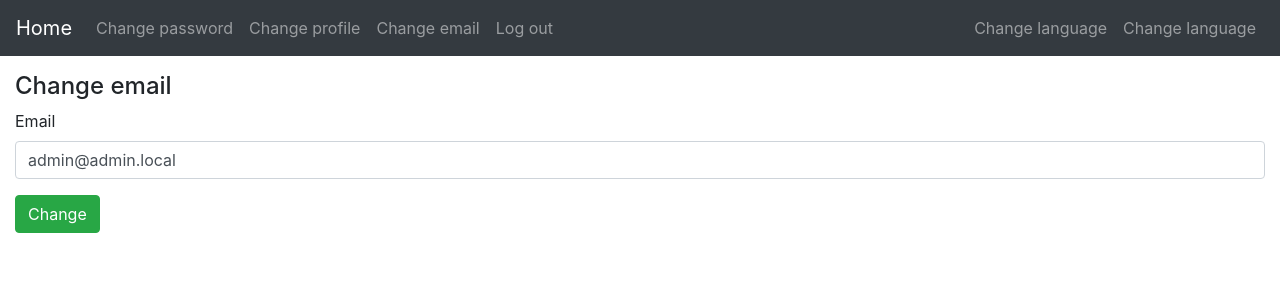
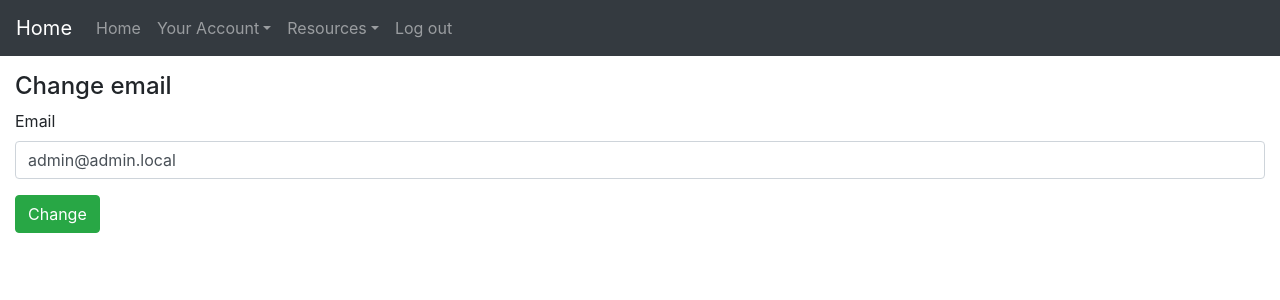
Before and after one commit to Charlie-Root/ixcp, a Django app: page /accounts/change/email/ in a window 1280 px wide. Shown: the top 300 px of the page. Run offline with Django 3.2, Linux system fonts and the light colour scheme; a user stored in the database is signed in; parts of the project's set-up code (start-up, migrations or seed data) failed here and were passed over; some libraries are stand-ins or nearby versions.

Commit message:
Update Interface
Signed-off-by: CharlieRoot <wieger.bontekoe@gmail.com>

```diff
--- a/accounts/urls.py
+++ b/accounts/urls.py
@@ -3,7 +3,7 @@ from django.urls import path
 from .views import (
     LogInView, ResendActivationCodeView, RemindUsernameView, SignUpView, ActivateView, LogOutView,
     ChangeEmailView, ChangeEmailActivateView, ChangeProfileView, ChangePasswordView,
-    RestorePasswordView, RestorePasswordDoneView, RestorePasswordConfirmView,
+    RestorePasswordView, RestorePasswordDoneView, RestorePasswordConfirmView, OverviewASN, OverviewIPv4, OverviewIPv6, OverviewRPKI, OverviewDNS
 )
 
 app_name = 'accounts'
@@ -27,4 +27,11 @@ urlpatterns = [
     path('change/password/', ChangePasswordView.as_view(), name='change_password'),
     path('change/email/', ChangeEmailView.as_view(), name='change_email'),
     path('change/email/<code>/', ChangeEmailActivateView.as_view(), name='change_email_activation'),
+
+    path('overview/asn/', OverviewASN.as_view(), name='asn_overview'),
+    path('overview/ipv4/', OverviewIPv4.as_view(), name='ipv4_overview'),
+    path('overview/ipv6/', OverviewIPv6.as_view(), name='ipv6_overview'),
+    path('overview/dns/', OverviewDNS.as_view(), name='dns_overview'),
+    path('overview/rpki/', OverviewRPKI.as_view(), name='rpki_overview'),
+
 ]
--- a/accounts/views.py
+++ b/accounts/views.py
@@ -345,3 +345,15 @@ class RestorePasswordDoneView(BasePasswordResetDoneView):
 
 class LogOutView(LoginRequiredMixin, BaseLogoutView):
     template_name = 'accounts/log_out.html'
+
+
+class OverviewASN(View):
+    template_name = 'main/index.html'
+class OverviewIPv4(View):
+    template_name = 'main/index.html'
+class OverviewIPv6(View):
+    template_name = 'main/index.html'
+class OverviewRPKI(View):
+    template_name = 'main/index.html'
+class OverviewDNS(View):
+    template_name = 'main/index.html'
--- a/content/assets/css/styles.css
+++ /dev/null
@@ -1 +0,0 @@
-/* Hi there */
--- a/content/templates/layouts/default/page.html
+++ b/content/templates/layouts/default/page.html
@@ -29,43 +29,41 @@
 
     <a class="navbar-brand" href="/">{% trans 'Home' %}</a>
 
-    <button class="navbar-toggler" type="button" data-toggle="collapse" data-target="#navbarsExampleDefault">
-        <span class="navbar-toggler-icon">test</span>
-    </button>
 
-    <div class="collapse navbar-collapse" id="navbarsExampleDefault">
+
+
+        <nav role="navigation" >
             <ul class="navbar-nav mr-auto">
+              <li class="nav-item"><a class="nav-link" href="/">{% trans 'Home' %}</a></li>
               {% if request.user.is_authenticated %}
-                <li class="nav-item">
-                    <a class="nav-link" href="{% url 'accounts:change_password' %}">{% trans 'Change password' %}</a>
+              <li class="nav-item dropdown"><a class="nav-link dropdown-toggle" href="#" id="navbarDropdown" role="button" data-toggle="dropdown" aria-haspopup="true" aria-expanded="false">{% trans 'Your Account' %}</a>
+                <div class="dropdown-menu" aria-labelledby="navbarDropdown">
+                    <a class="dropdown-item" href="{% url 'accounts:change_password' %}">{% trans 'Change password' %}</a>
+                    <a class="dropdown-item" href="{% url 'accounts:change_profile' %}">{% trans 'Change profile' %}</a>
+                    <a class="dropdown-item" href="{% url 'accounts:change_email' %}">{% trans 'Change email' %}</a>
+                </div>
               </li>
-                <li class="nav-item">
-                    <a class="nav-link" href="{% url 'accounts:change_profile' %}">{% trans 'Change profile' %}</a>
+              <li class="nav-item dropdown"><a class="nav-link dropdown-toggle" href="#" id="navbarDropdown" role="button" data-toggle="dropdown" aria-haspopup="true" aria-expanded="false">{% trans 'Resources' %}</a>
+                <div class="dropdown-menu" aria-labelledby="navbarDropdown">
+                    <a class="dropdown-item" href="{% url 'accounts:asn_overview' %}">{% trans 'ASN' %}</a>
+                    <a class="dropdown-item" href="{% url 'accounts:ipv4_overview' %}">{% trans 'IPv4' %}</a>
+                    <a class="dropdown-item" href="{% url 'accounts:ipv6_overview' %}">{% trans 'IPv6' %}</a>
+                    <a class="dropdown-item" href="{% url 'accounts:dns_overview' %}">{% trans 'DNS' %}</a>
+                    <a class="dropdown-item" href="{% url 'accounts:rpki_overview' %}">{% trans 'RPKI' %}</a>
+                </div>
               </li>
-                <li class="nav-item">
-                    <a class="nav-link" href="{% url 'accounts:change_email' %}">{% trans 'Change email' %}</a>
-                </li>
-                <li class="nav-item">
-                    <a class="nav-link" href="{% url 'accounts:log_out' %}">{% trans 'Log out' %}</a>
-                </li>
+              <li class="nav-item"><a class="nav-link" href="{% url 'accounts:log_out' %}">{% trans 'Log out' %}</a></li>
               {% else %}
-                <li class="nav-item">
-                    <a class="nav-link" href="{% url 'accounts:log_in' %}">{% trans 'Log in' %}</a>
-                </li>
-                <li class="nav-item">
-                    <a class="nav-link" href="{% url 'accounts:sign_up' %}">{% trans 'Create an account' %}</a>
+              <li class="nav-item"><a class="nav-link" href="#">{% trans 'Your Account' %}</a>
+                <ul class="dropdown">
+                  <li class="nav-item"><a class="nav-link" href="{% url 'accounts:log_in' %}">{% trans 'Log in' %}</a></li>
+                  <li class="nav-item"><a class="nav-link" href="{% url 'accounts:sign_up' %}">{% trans 'Create an account' %}</a></li>
+
+                </ul>
               </li>
               {% endif %}
             </ul>
-
-        <ul class="navbar-nav">
-            <li class="nav-item">
-                <a class="nav-link" href="{% url 'change_language' %}">{% trans 'Change language' %}</a>
-            </li>
-            <li class="nav-item">
-                <a class="nav-link" href="{% url 'change_language' %}">{% trans 'Change language' %}</a>
-            </li>
-        </ul>
+          </nav>
     </div>
 
 </nav>
```
Lines whose indentation alone changed are shown as unchanged.
